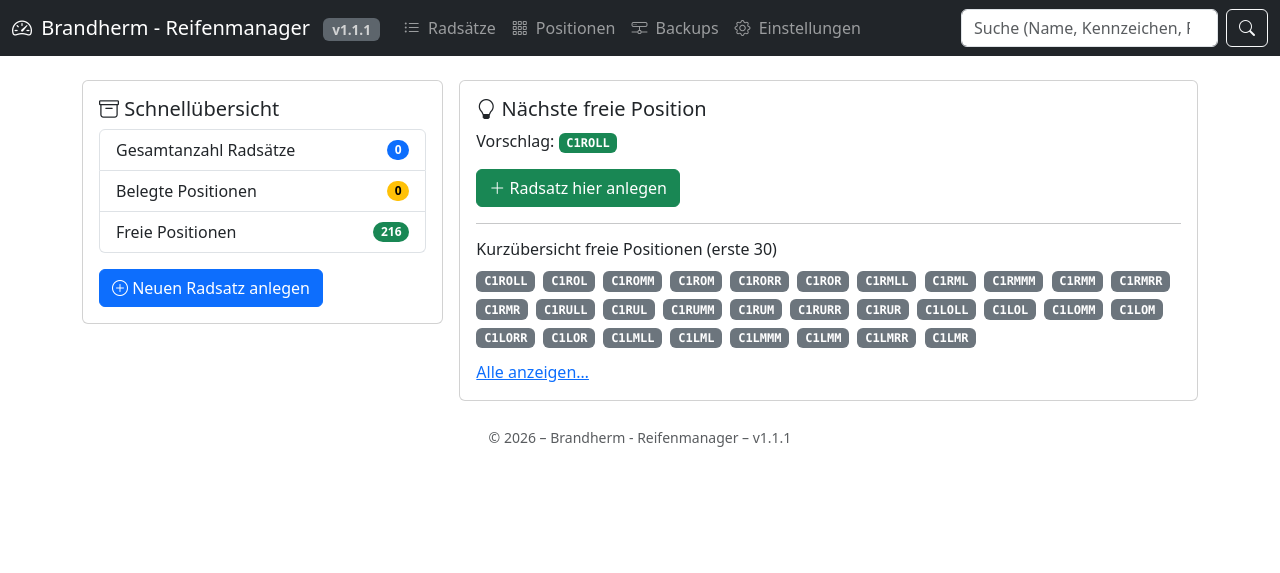
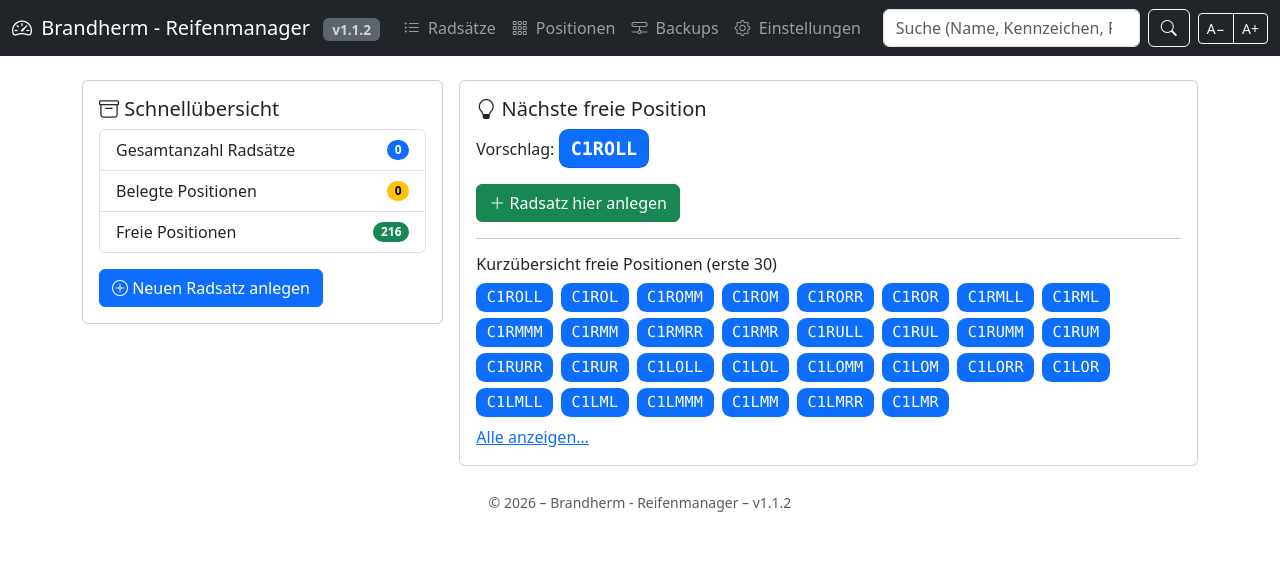
Before and after one commit to tombo92/TireStorageManager, a Flask app: page / in a window 1280 px wide. Shown: the top 573 px of the page. Run offline with Flask 3, Linux system fonts and the light colour scheme; data that the repository does not hold is empty; parts of the project's set-up code (start-up, migrations or seed data) failed here and were passed over.

Commit message:
split html in js and css and add dynamic change for position font size

```diff
--- a/config.py
+++ b/config.py
@@ -15,7 +15,7 @@ from pathlib import Path
 # ========================================================
 # GLOABALS
 # ========================================================
-VERSION = "1.1.1"
+VERSION = "1.1.2"
 APP_NAME = "Brandherm - Reifenmanager"
 
 BASE_DIR = Path(__file__).resolve().parent
--- /dev/null
+++ b/static/css/style.css
@@ -0,0 +1,104 @@
+/* Global spacing */
+body {
+    padding-bottom: 60px;
+}
+
+/* Navbar version tag */
+.version-badge {
+    font-size: .85rem;
+    opacity: .8;
+}
+
+/* =========================================================
+   Position chips/buttons — scalable via CSS variable
+   ========================================================= */
+:root {
+    --pos-scale: 1;
+}
+
+/* set by JS: 1.00 | 1.15 | 1.30 */
+
+/* Wrap container to avoid overlap; use on lists of positions */
+.pos-cloud {
+    display: flex;
+    flex-wrap: wrap;
+    align-items: flex-start;
+    gap: .35rem .5rem;
+    /* row gap / column gap */
+}
+
+/* Badge style for inline display (tables, labels, etc.) */
+.pos-badge {
+    font-family: ui-monospace, SFMono-Regular, Menlo, Monaco, Consolas, "Liberation Mono", monospace;
+    font-size: calc(1rem * var(--pos-scale));
+    padding: calc(.30rem * var(--pos-scale)) calc(.55rem * var(--pos-scale));
+    line-height: 1.30;
+    border: 1px solid rgba(0, 0, 0, .12);
+    border-radius: calc(.60rem * var(--pos-scale));
+    box-shadow: 0 1px 2px rgba(0, 0, 0, .06);
+    display: inline-block;
+    white-space: nowrap;
+    box-sizing: border-box;
+}
+
+.pos-badge-lg {
+    font-size: calc(1.15rem * var(--pos-scale));
+    padding: calc(.45rem * var(--pos-scale)) calc(.70rem * var(--pos-scale));
+    line-height: 1.25;
+}
+
+/* Button style specifically for clickable free positions */
+.pos-btn {
+    font-family: ui-monospace, SFMono-Regular, Menlo, Monaco, Consolas, "Liberation Mono", monospace;
+    font-size: calc(.95rem * var(--pos-scale));
+    padding: calc(.35rem * var(--pos-scale)) calc(.65rem * var(--pos-scale));
+    border-radius: calc(.60rem * var(--pos-scale));
+    letter-spacing: .2px;
+    line-height: 1.2;
+    box-shadow: 0 1px 2px rgba(0, 0, 0, .06);
+    white-space: nowrap;
+    border: none;
+    /* we color via role classes */
+}
+
+.pos-btn-lg {
+    font-size: calc(1.05rem * var(--pos-scale));
+    padding: calc(.45rem * var(--pos-scale)) calc(.80rem * var(--pos-scale));
+    line-height: 1.2;
+}
+
+/* Color roles (shared with badges & position buttons) */
+.pos-container {
+    background-color: #0d6efd !important;
+    color: #fff !important;
+}
+
+/* primary */
+.pos-garage {
+    background-color: #198754 !important;
+    color: #fff !important;
+}
+
+/* success */
+.pos-disabled {
+    background-color: #343a40 !important;
+    color: #fff !important;
+}
+
+/* dark */
+
+/* Inline chip for confirmations/details */
+.pos-inline {
+    font-family: ui-monospace, SFMono-Regular, Menlo, Monaco, Consolas, "Liberation Mono", monospace;
+    font-size: 1rem;
+    background: #f1f3f5;
+    border: 1px solid rgba(0, 0, 0, .12);
+    border-radius: .35rem;
+    padding: .20rem .45rem;
+}
+
+/* Larger position dropdown text */
+select[name="storage_position"].pos-select {
+    font-family: ui-monospace, SFMono-Regular, Menlo, Monaco, Consolas, "Liberation Mono", monospace;
+    font-size: 1.05rem;
+}
--- /dev/null
+++ b/static/js/script.js
@@ -0,0 +1,39 @@
+// TireStorage Manager UI helpers
+// - Position size zoom (A-/A+) with persistence (localStorage)
+
+(function () {
+  const KEY = "tsm.posZoom";               // 'normal' | '125' | '150'
+  const SCALE = { normal: 1.00, "125": 1.15, "150": 1.30 };
+  const root = document.documentElement;
+
+  function setScale(mode) {
+    const val = SCALE[mode] ?? 1.00;
+    root.style.setProperty('--pos-scale', String(val));
+    try { localStorage.setItem(KEY, mode); } catch (_) {}
+  }
+  function getMode() {
+    try { return localStorage.getItem(KEY) || 'normal'; } catch (_) { return 'normal'; }
+  }
+
+  function initZoomButtons() {
+    const minus = document.getElementById('posZoomMinus');
+    const plus  = document.getElementById('posZoomPlus');
+    if (minus) {
+      minus.addEventListener('click', function () {
+        const mode = getMode();
+        setScale(mode === '150' ? '125' : 'normal');
+      });
+    }
+    if (plus) {
+      plus.addEventListener('click', function () {
+        const mode = getMode();
+        setScale(mode === 'normal' ? '125' : '150');
+      });
+    }
+  }
+
+  document.addEventListener('DOMContentLoaded', function () {
+    setScale(getMode());
+    initZoomButtons();
+  });
+})();
--- a/templates/backups.html
+++ b/templates/backups.html
@@ -5,7 +5,6 @@
     <a class="btn btn-outline-primary" href="{{ url_for('run_backup') }}">
         <i class="bi bi-cloud-arrow-up"></i> Backup jetzt erstellen
     </a>
-    <!-- NEW -->
     <a class="btn btn-outline-success" href="{{ url_for('export_csv_now') }}">
         <i class="bi bi-filetype-csv"></i> CSV jetzt exportieren
     </a>
--- a/templates/base.html
+++ b/templates/base.html
@@ -7,20 +7,8 @@
     <!-- Bootstrap 5 & Icons -->
     <link href="https://cdn.jsdelivr.net/npm/bootstrap@5.3.2/dist/css/bootstrap.min.css" rel="stylesheet">
     <link href="https://cdn.jsdelivr.net/npm/bootstrap-icons@1.11.3/font/bootstrap-icons.min.css" rel="stylesheet">
-    <style>
-        body {
-            padding-bottom: 60px;
-        }
+    <link href="{{ url_for('static', filename='css/style.css') }}" rel="stylesheet">
 
-        .version-badge {
-            font-size: .85rem;
-            opacity: .8;
-        }
-
-        .pos-badge {
-            font-family: ui-monospace, SFMono-Regular, Menlo, Monaco, Consolas, "Liberation Mono", monospace;
-        }
-    </style>
 </head>
 <body>
     <nav class="navbar navbar-expand-lg bg-dark navbar-dark">
@@ -49,6 +37,14 @@
                         aria-label="Suche" name="q" value="{{ request.args.get('q','') }}">
                     <button class="btn btn-outline-light" type="submit"><i class="bi bi-search"></i></button>
                 </form>
+                <div class="d-flex ms-2">
+                    <div class="btn-group" role="group" aria-label="Positionsgröße">
+                        <button id="posZoomMinus" class="btn btn-outline-light btn-sm" type="button"
+                            title="Kleinere Positionsanzeige">A−</button>
+                        <button id="posZoomPlus" class="btn btn-outline-light btn-sm" type="button"
+                            title="Größere Positionsanzeige">A+</button>
+                    </div>
+                </div>
             </div>
         </div>
     </nav>
@@ -72,5 +68,6 @@
     </footer>
 
     <script src="https://cdn.jsdelivr.net/npm/bootstrap@5.3.2/dist/js/bootstrap.bundle.min.js"></script>
+    <script src="{{ url_for('static', filename='js/script.js') }}"></script>
 </body>
 </html>
--- a/templates/delete_confirm.html
+++ b/templates/delete_confirm.html
@@ -9,7 +9,7 @@
             <li><strong>Kunde:</strong> {{ w.customer_name }}</li>
             <li><strong>Kennzeichen:</strong> <span class="badge text-bg-primary">{{ w.license_plate }}</span></li>
             <li><strong>Fahrzeug:</strong> {{ w.car_type }}</li>
-            <li><strong>Position:</strong> <code>{{ w.storage_position }}</code></li>
+            <li><strong>Position:</strong> <span class="pos-inline">{{ w.storage_position }}</span></li>
         </ul>
         <form method="post" class="mt-3">
             <input type="hidden" name="_csrf_token" value="{{ csrf_token() }}">
--- a/templates/index.html
+++ b/templates/index.html
@@ -19,28 +19,38 @@
                         <span class="badge text-bg-success rounded-pill">{{ free_count }}</span>
                     </li>
                 </ul>
-                <a class="btn btn-primary mt-3" href="{{ url_for('create_wheelset') }}"><i
-                        class="bi bi-plus-circle"></i> Neuen Radsatz anlegen</a>
+                <a class="btn btn-primary mt-3" href="{{ url_for('create_wheelset') }}">
+                    <i class="bi bi-plus-circle"></i> Neuen Radsatz anlegen
+                </a>
             </div>
         </div>
     </div>
+
     <div class="col-12 col-lg-8">
         <div class="card">
             <div class="card-body">
                 <h5 class="card-title"><i class="bi bi-lightbulb"></i> Nächste freie Position</h5>
                 {% if next_free %}
-                <p>Vorschlag: <span class="badge text-bg-success pos-badge">{{ next_free }}</span></p>
-                <a class="btn btn-success" href="{{ url_for('create_wheelset', suggested=next_free) }}"><i
-                        class="bi bi-plus-lg"></i> Radsatz hier anlegen</a>
+                {% set cls = 'pos-container' if next_free.startswith('C') else 'pos-garage' %}
+                <p>Vorschlag:
+                    <span class="badge pos-badge pos-badge-lg {{ cls }}">{{ next_free }}</span>
+                </p>
+                <a class="btn btn-success" href="{{ url_for('create_wheelset', suggested=next_free) }}">
+                    <i class="bi bi-plus-lg"></i> Radsatz hier anlegen
+                </a>
                 {% else %}
                 <p class="text-danger">Keine freien Positionen verfügbar.</p>
                 {% endif %}
                 <hr>
                 <h6>Kurzübersicht freie Positionen (erste 30)</h6>
                 {% if free_positions %}
-                {% for p in free_positions[:30] %}
-                <span class="badge text-bg-secondary pos-badge me-1 mb-1">{{ p }}</span>
-                {% endfor %}
+                <div class="pos-cloud">
+                    {% for p in free_positions[:30] %}
+                    {% set cls = 'pos-container' if p.startswith('C') else 'pos-garage' %}
+                    <a class="btn pos-btn {{ cls }}" href="{{ url_for('create_wheelset', suggested=p) }}"
+                        title="Radsatz anlegen @ {{ p }}">{{ p }}</a>
+                    {% endfor %}
+                </div>
                 {% if free_positions|length > 30 %}
                 <div class="mt-2"><a href="{{ url_for('positions') }}">Alle anzeigen…</a></div>
                 {% endif %}
--- a/templates/wheelset_form.html
+++ b/templates/wheelset_form.html
@@ -19,7 +19,7 @@
     </div>
     <div class="col-md-6">
         <label class="form-label">Position *</label>
-        <select class="form-select" name="storage_position" required>
+        <select class="form-select pos-select" name="storage_position" required>
             {% if suggested and not editing %}
             <option value="{{ suggested }}">{{ suggested }} (Vorschlag)</option>
             {% endif %}
--- a/templates/wheelsets_list.html
+++ b/templates/wheelsets_list.html
@@ -35,7 +35,10 @@
                 <td>{{ w.customer_name }}</td>
                 <td><span class="badge text-bg-primary">{{ w.license_plate }}</span></td>
                 <td>{{ w.car_type }}</td>
-                <td><code>{{ w.storage_position }}</code></td>
+                <td>
+                    {% set cls = 'pos-container' if w.storage_position.startswith('C') else 'pos-garage' %}
+                    <span class="badge pos-badge {{ cls }}">{{ w.storage_position }}</span>
+                </td>
                 <td>{{ w.note or "" }}</td>
                 <td class="text-nowrap">
                     <a class="btn btn-sm btn-outline-secondary" href="{{ url_for('edit_wheelset', wid=w.id) }}"><i
```
Also changed, not shown: templates/positions.html (+17 -6 lines), README.md.
